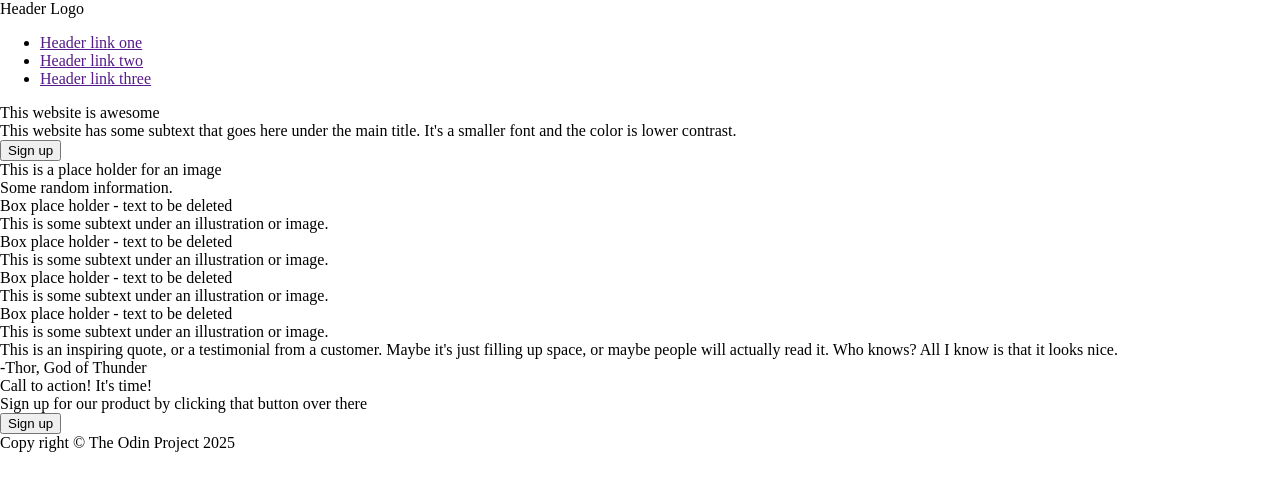
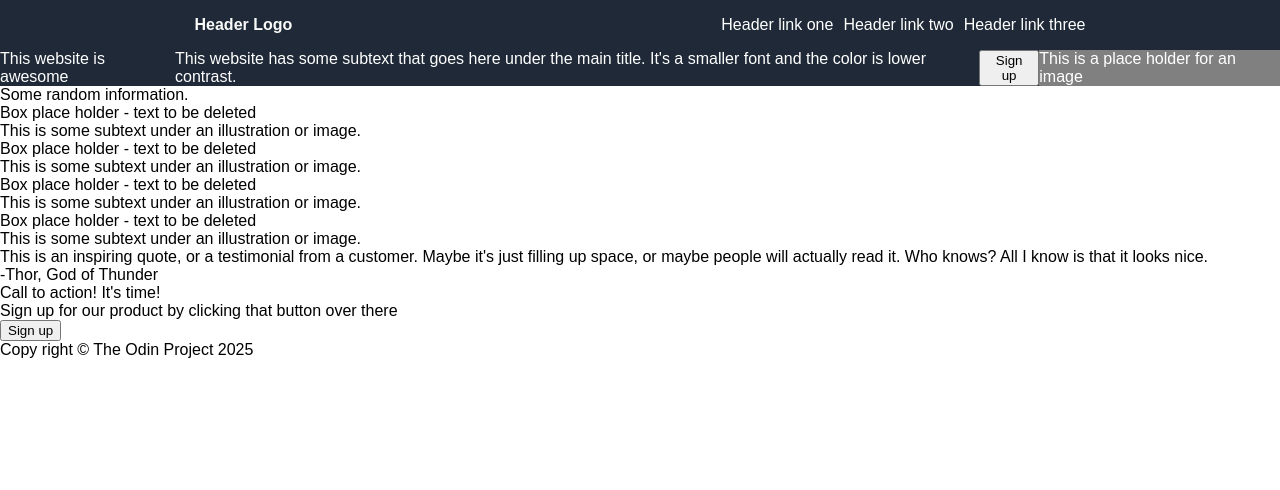
Before and after one commit to WilliamNZ01/odin-landingpage, a plain HTML site: page index.html in a window 1280 px wide. Drawn offline with Linux system fonts and the light colour scheme.

Commit message:
Start styling header and top thirdd

```diff
--- a/index.html
+++ b/index.html
@@ -9,7 +9,7 @@
     <body>
     <div class="top-third">
         <div class="header">
-            <div>Header Logo</div>
+            <div class="main-heading">Header Logo</div>
             <div>
                 <ul>
                     <li><a href="">Header link one</a></li>
@@ -18,7 +18,7 @@
                 </ul>
             </div>
         </div>
-    </div>
+    <div class="bottom-top-third">
     <div>This website is awesome</div>
     <div>
         This website has some subtext that goes here under the main title.
@@ -27,8 +27,11 @@
     <div>
         <button>Sign up</button>
     </div>
-    <div>
+
+    <div class="top-image-placeholder">
         This is a place holder for an image
+    </div>
+    </div>
     </div>
     <div>Some random information.</div>
     <div>
--- a/style.css
+++ b/style.css
@@ -1,4 +1,47 @@
 body {
     padding: 0;
     margin: 0;
+    font-family: sans-serif;
 }
+
+.top-third {
+    background-color: #1f2937;
+    color: white;
+}
+
+.header {
+    display: flex;
+    justify-content: space-around;
+    align-items: center;
+}
+
+ul {
+    display: flex;
+    text-decoration: none;
+    gap: 10px
+}
+
+li {
+    text-decoration: none;
+    list-style-type: none;
+}
+
+a {
+    text-decoration: none;
+    color: white;
+}
+
+.top-image-placeholder {
+    background-color: gray;
+}
+
+.main-heading {
+    font-weight: 900;
+    color: #f9faf8;
+    font-weight: 48px;
+}
+
+.bottom-top-third {
+    display: flex;
+    justify-content: space-around;
+}
```
